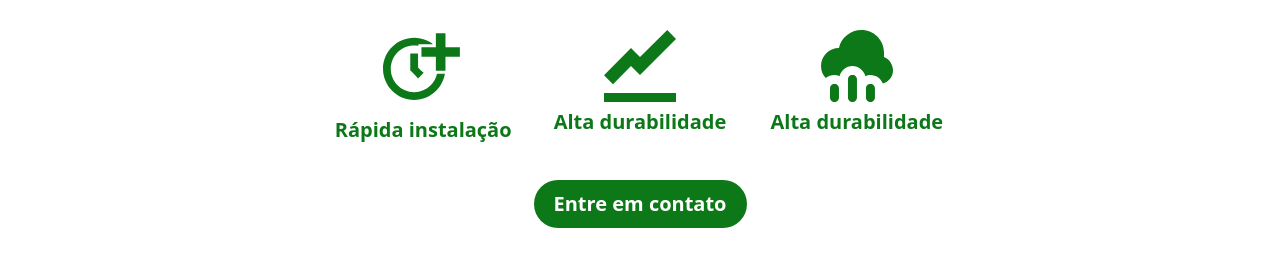
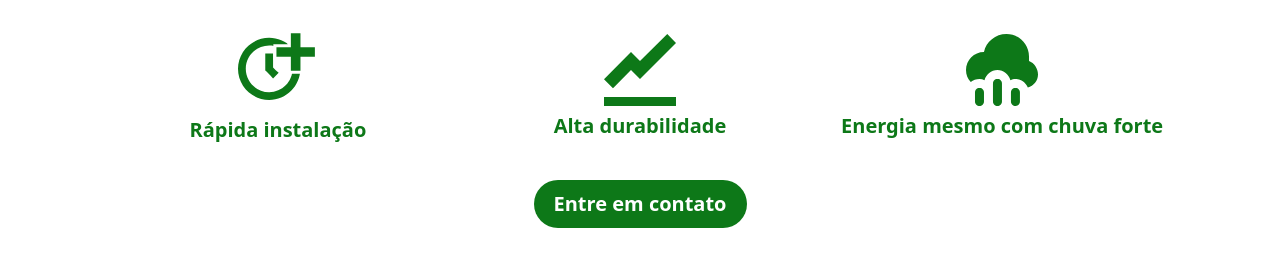
Before and after one commit to JoaoPedroMesquitaRS/solar-bright, a website: page src/index.html in a window 1280 px wide. Shown: the part 486-752 px from the top of the page. Drawn offline with Linux system fonts and the light colour scheme.

```diff
--- a/src/index.html
+++ b/src/index.html
@@ -19,20 +19,20 @@
     <div class="flex flex-col w-full items-center gap-4">
       <h1 class="text-4xl green-def justify text-center">Benefícios de usar a Eergia solar:</h1>
 
-      <ul class="grid grid-rows-3 gap-4 lg:grid-cols-3 lg:grid-rows-1">
+      <ul class="grid grid-rows-3 gap-4 items-center lg:grid-cols-3 lg:grid-rows-1">
         <li class="flex flex-col items-center py-5 px-3">
           <span class="clock"></span>
-          <span class="green-def text-xl font-semibold">Rápida instalação</span>
+          <span class="text-center green-def text-xl font-semibold">Rápida instalação</span>
         </li>
 
         <li class="flex flex-col items-center py-5 px-3">
           <span class="graph"></span>
-          <span class="green-def text-xl font-semibold">Alta durabilidade</span>
+          <span class="text-center green-def text-xl font-semibold">Alta durabilidade</span>
         </li>
 
         <li class="flex flex-col items-center py-5 px-3">
           <span class="rain"></span>
-          <span class="green-def text-xl font-semibold">Alta durabilidade</span>
+          <span class="text-center green-def text-xl font-semibold">Energia mesmo com chuva forte</span>
         </li>
       </ul>
 
```
Also changed, not shown: 1 other file.
